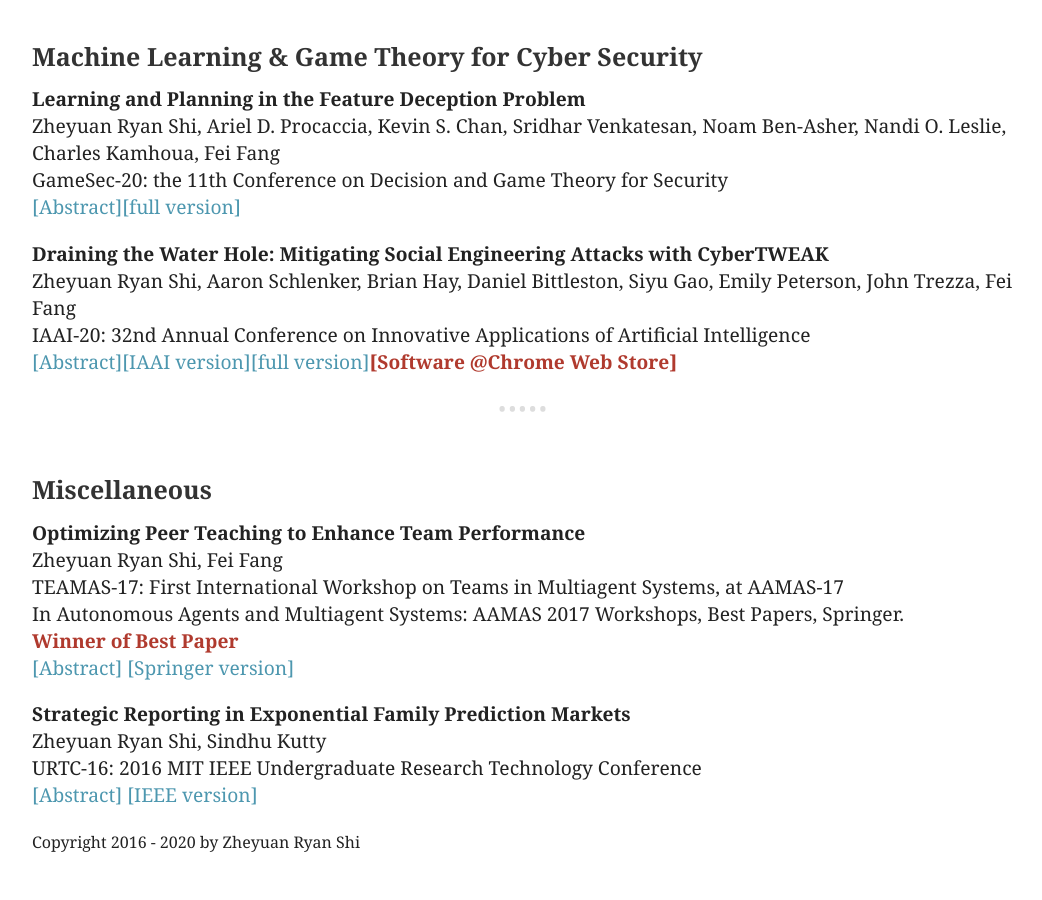
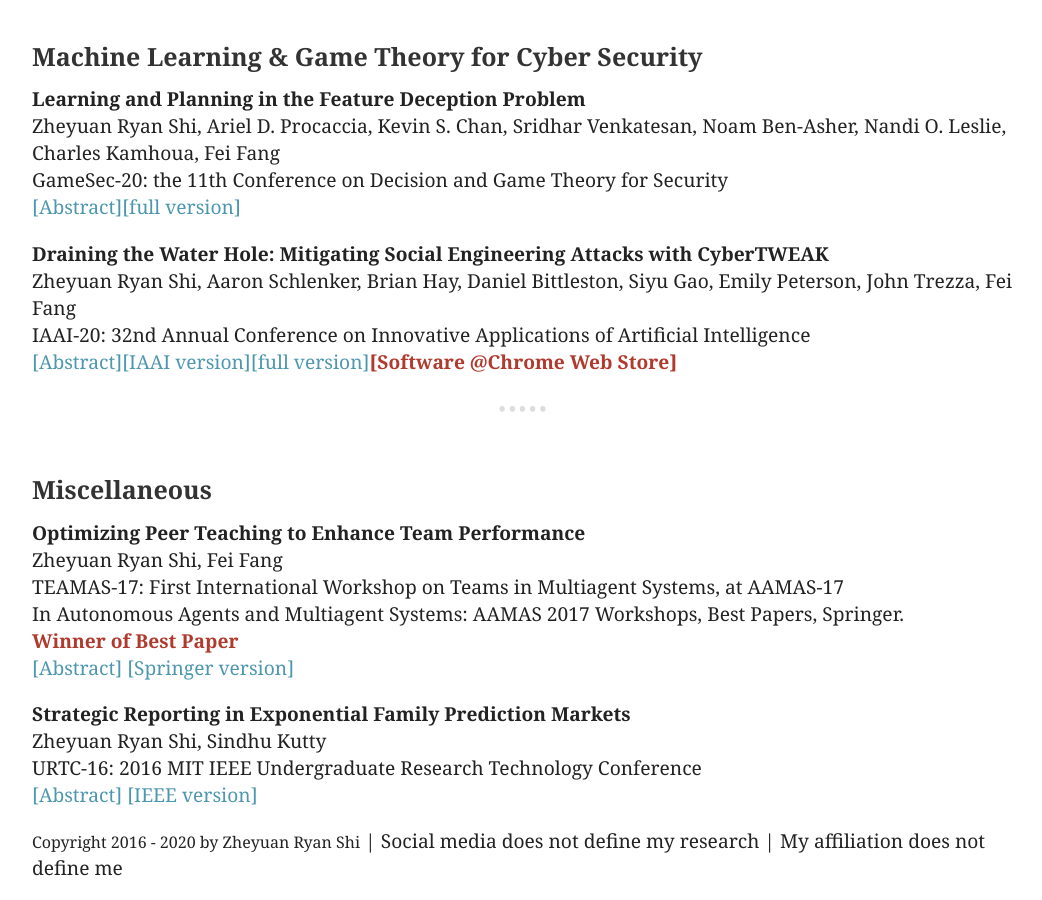
Before and after one commit to ryanzshi/ryanzshi.github.io, a Jekyll site: the page built from index.md, in a window 1280 px wide and 900 px high, scrolled down 2000 px. Shown: the whole window, without its empty margins (116-1158 px from the left). Built offline with Jekyll 4.4.1, drawn with Linux system fonts in a browser that asks for light colours; before the commit the page ends 2873 px from its top, so only the background shows below that.

Commit message:
Update index.md

```diff
--- a/index.md
+++ b/index.md
@@ -212,5 +212,5 @@ URTC-16: 2016 MIT IEEE Undergraduate Research Technology Conference
 
 
 <footer>
-<p><small>Copyright 2016 - {{site.time | date:"%Y"}} by Zheyuan Ryan Shi</small></p>
+<p><small>Copyright 2016 - {{site.time | date:"%Y"}} by Zheyuan Ryan Shi</small> | Social media does not define my research | My affiliation does not define me </p>
 </footer>
```
